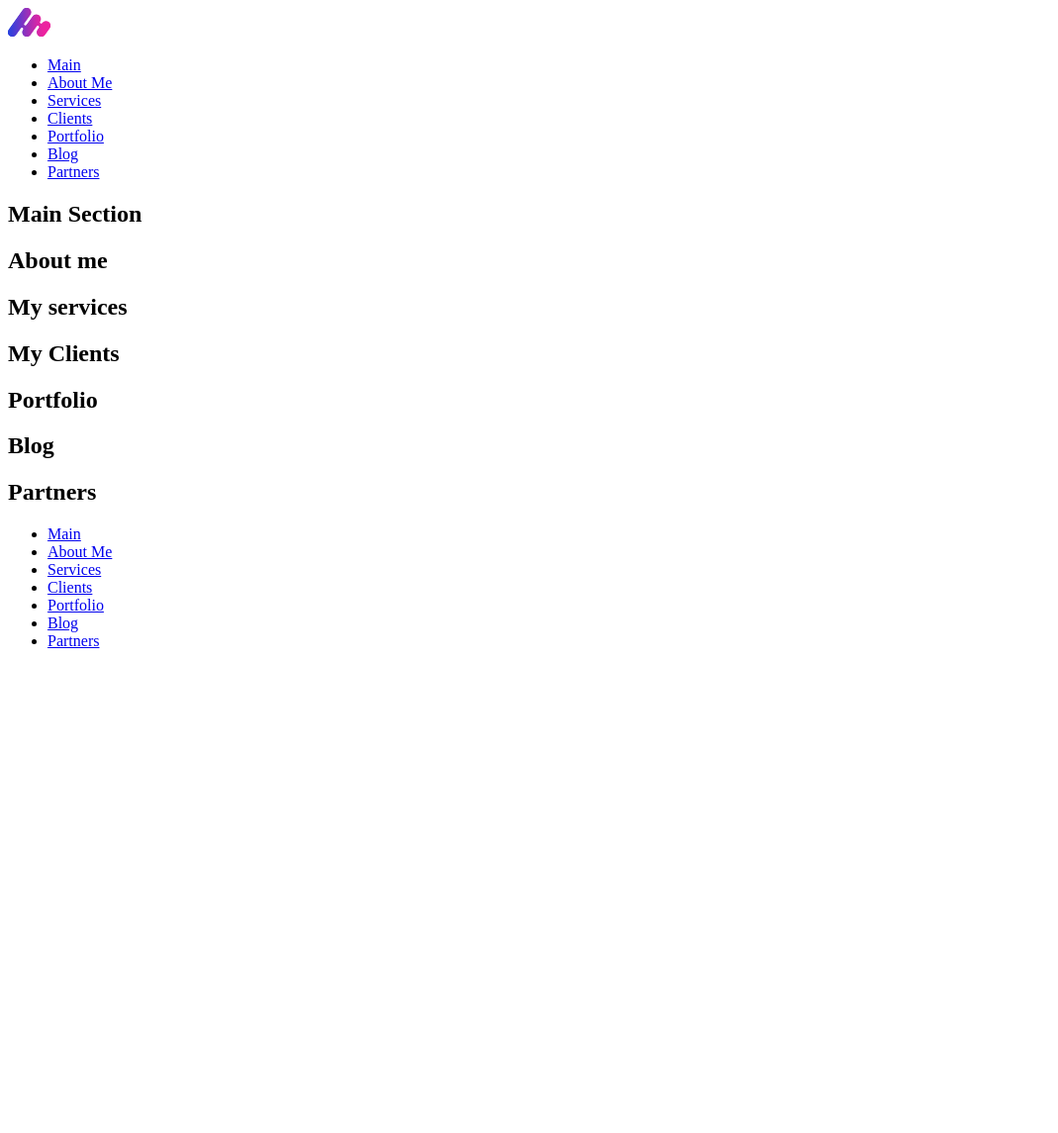
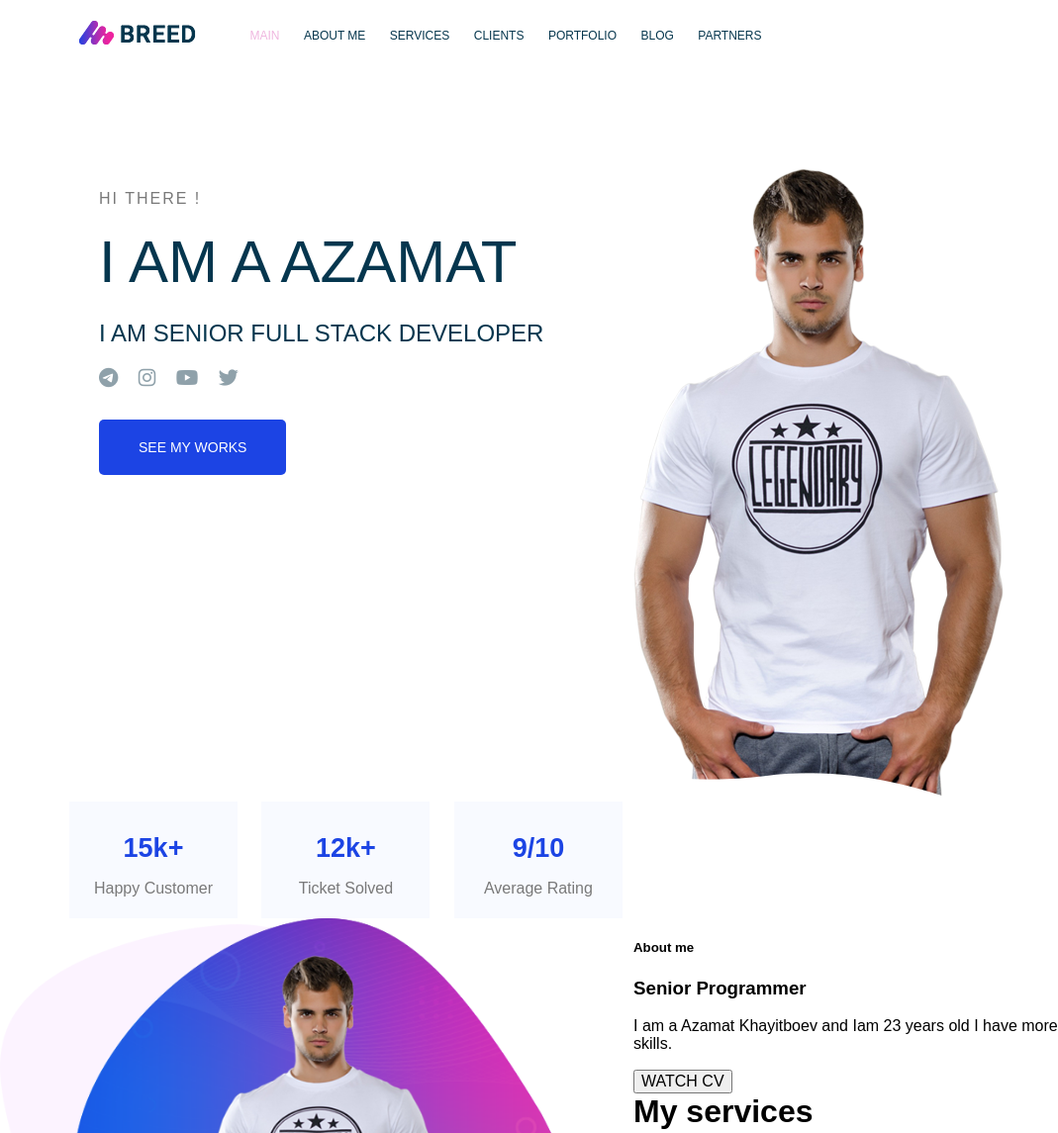
Before and after one commit to azamatxayitov/loyiha, a plain HTML site: page index.html in a window 1280 px wide. Shown: the top 1145 px of the page at 99% size, without its empty margins (0-1069 px from the left). Before the commit the page ends 800 px from the top, so only its background shows below. Drawn offline with Linux system fonts and the light colour scheme.

Commit message:
Add icons and improving subtitles

```diff
--- a/css/main.css
+++ b/css/main.css
@@ -0,0 +1,150 @@
+/* Core styles */
+body {
+  font-family: sans-serif;
+}
+
+.container {
+  width: 1140px;
+  margin: 0 auto;
+}
+
+.to-uppercase {
+  text-transform: uppercase;
+}
+
+/* Main header styles */
+.main-header__brand {
+  display: inline-block;
+  vertical-align: middle;
+}
+
+.main-header__brand img {
+  padding-left: 10px;
+}
+
+.main-navigation {
+  display: inline-block;
+  vertical-align: middle;
+}
+
+.main-navigation__item {
+  display: inline-block;
+  padding: 10px;
+}
+
+.main-navigation__item a {
+  color: #05364d;
+  text-decoration: none;
+  text-transform: uppercase;
+  font-size: 12px;
+  font-weight: 500;
+}
+
+.main-navigation__item a:hover {
+  color: #efb6df;
+}
+
+.main-navigation__item.active a {
+  color: #efb6df;
+}
+
+/* Main section */
+.main-section {
+  padding: 100px 30px;
+}
+
+.main-section > div {
+  width: 50%;
+  float: left;
+}
+
+.main-section__image {
+  text-align: right;
+}
+
+.main-section__welcome {
+  font-size: 16px;
+  font-weight: 400;
+  margin-bottom: 20px;
+  letter-spacing: 2px;
+  color: #797979;
+}
+
+.main-section__introduction {
+  margin-top: 20px;
+  font-size: 60px;
+  font-weight: 500;
+  margin-bottom: 20px;
+  color: #05364e;
+}
+
+.main-section__position {
+  color: #05364e;
+  font-size: 24px;
+  font-weight: 300;
+  margin-bottom: 20px;
+}
+
+.main-section__social-networks a {
+  color: #8fa1aa;
+  font-size: 20px;
+  display: inline-block;
+  margin-right: 16px;
+  cursor: pointer;
+}
+
+.main-section__social-networks a:hover i {
+  color: #1C44e4;
+}
+
+.main-section__action {
+  margin-top: 30px;
+  border: none;
+  background-color: #1c44e4;
+  color: #fff;
+  font-weight: 500;
+  font-size: 14px;
+  padding: 20px 40px;
+  cursor: pointer;
+  border-radius: 5px;
+}
+
+/* Statistics section */
+.statistics {
+  padding-top: 100px;
+}
+
+.statistics__item {
+  display: inline-block;
+  width: 150px;
+  background-color: #f8faff;
+  text-align: center;
+  padding: 5px 10px;
+  margin-right: 20px;
+}
+
+.statistics__number {
+  font-size: 27px;
+  margin-bottom: 5px;
+  color: #1C44e4;
+}
+
+.statistics__title {
+  font-size: 16px;
+  color: #797979;
+  font-weight: 300;
+}
+
+/* About me section */
+.about-me {
+  padding: 100x 0;
+}
+
+.about-me > div {
+  width:50%;
+  float: left;
+}
+
+.about-me__image img {
+  width: 90%;
+}
--- a/index.html
+++ b/index.html
@@ -5,18 +5,22 @@
   <meta http-equiv="X-UA-Compatible" content="IE=edge">
   <meta name="viewport" content="width=device-width, initial-scale=1.0">
   <title>Project</title>
+  <link rel="stylesheet" href="https://cdnjs.cloudflare.com/ajax/libs/font-awesome/6.2.1/css/all.min.css" integrity="sha512-MV7K8+y+gLIBoVD59lQIYicR65iaqukzvf/nwasF0nqhPay5w/9lJmVM2hMDcnK1OnMGCdVK+iQrJ7lzPJQd1w==" crossorigin="anonymous" referrerpolicy="no-referrer" />
+  <link rel="stylesheet" type="text/css" href="css/normalize.css">
+  <link rel="stylesheet" type="text/css" href="css/main.css">
 </head>
 <body>
   <!-- Header section -->
+  <div class="container">
     <header class="main-header">
       <div class="main-header__brand">
         <a href="index.html">
-        <img src="img/logo2.png" alt="logo">
+          <img src="img/logo.png" alt="logo">
         </a>
       </div>
       <nav class="main-navigation">
         <ul class="main-navigation__items">
-        <li class="main-navigation__item"><a href="#">Main</a></li>
+          <li class="main-navigation__item active"><a href="#">Main</a></li>
           <li class="main-navigation__item"><a href="#">About Me</a></li>
           <li class="main-navigation__item"><a href="#">Services</a></li>
           <li class="main-navigation__item"><a href="#">Clients</a></li>
@@ -26,17 +30,87 @@
         </ul>
       </nav>
     </header>
+  </div>
   <!-- /Header section -->
 
   <!-- Main Section -->
-  <section id="main-section">
-    <h1>Main Section</h1>
+    <div class="container">
+      <section id="main-section" class="main-section">
+        <div class="main-section__info">
+          <h4 class="main-section__welcome to-uppercase">Hi there !</h4>
+          <h1 class="main-section__introduction to-uppercase">I am a Azamat</h1>
+          <h3 class="main-section__position to-uppercase">I am Senior Full Stack Developer</h3>
+          <div class="main-section__social-networks">
+            <a href="https://t.me/KHAYITBOEV AZAMAT">
+              <i class="fa-brands fa-telegram"></i>
+            </a>
+
+            <a href="https://instagram/AZAMAT">
+              <i class="fa-brands fa-instagram"></i>
+            </a>
+
+            <a href="https://youtube/AZAMAT">
+              <i class="fa-brands fa-youtube"></i>
+            </a>
+
+            <a href="https://twitter/AZAMAT">
+              <i class="fa-brands fa-twitter"></i>
+            </a>
+
+          </div>
+          <button type="botton" class="main-section__action to-uppercase">
+          See my works
+          </button>
+        </div>
+
+        <div class="main-seciton__img">
+          <img class="about-me__image" src="img/home-right.png" alt="main img">
+        </div>
       </section>
+    </div>
   <!-- /Main Section -->
 
+  <!-- Statistics -->
+    <div class="container">
+      <section id="statistics" class="statistics">
+        <div class="statistics__item">
+          <h3 class="statistics__number">
+            15k+
+          </h3>
+          <p class="statistics__title">Happy Customer</p>
+        </div>
+
+        <div class="statistics__item">
+          <h3 class="statistics__number">
+            12k+
+          </h3>
+          <p class="statistics__title">Ticket Solved</p>
+        </div>
+
+        <div class="statistics__item">
+          <h3 class="statistics__number">
+            9/10
+          </h3>
+          <p class="statistics__title">Average Rating</p>
+        </div>
+      </section>
+    </div>
+  <!-- /Statistics -->
+
   <!-- About me section -->
-  <section id="about-me">
-    <h1>About me</h1>
+  <section id="about-me" class="about-me">
+    <div class="about-me__image">
+      <img src="./img/about-us.png" alt="about me image">
+    </div>
+
+    <div class="about-me__info">
+      <h5 class="section-subtitle">About me</h5>
+      <h3 class="section-title">
+        Senior Programmer
+      </h3>
+      <p class="about-me__description">I am a Azamat Khayitboev and Iam 23 years old I have more than 2 years programming skills.</p>
+      <button type="button" class="button to-uppercase">Watch CV</button>
+    </div>
   </section>
   <!-- /About me section -->
 
```
Also changed, not shown: img/about-us.png (added), img/s1.png (added), img/s2.png (added), img/s3.png (added), img/testimonial1.png (added). Lines whose indentation alone changed are shown as unchanged.
